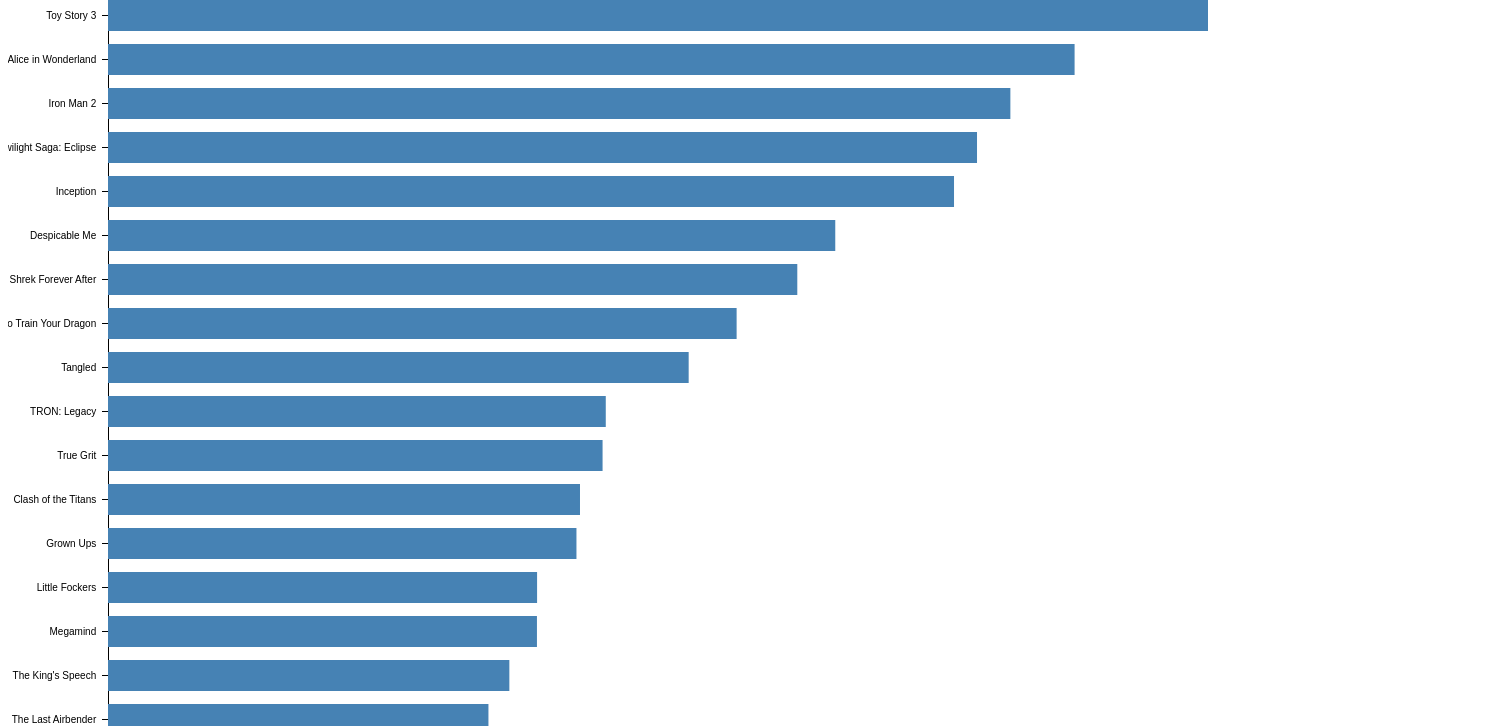
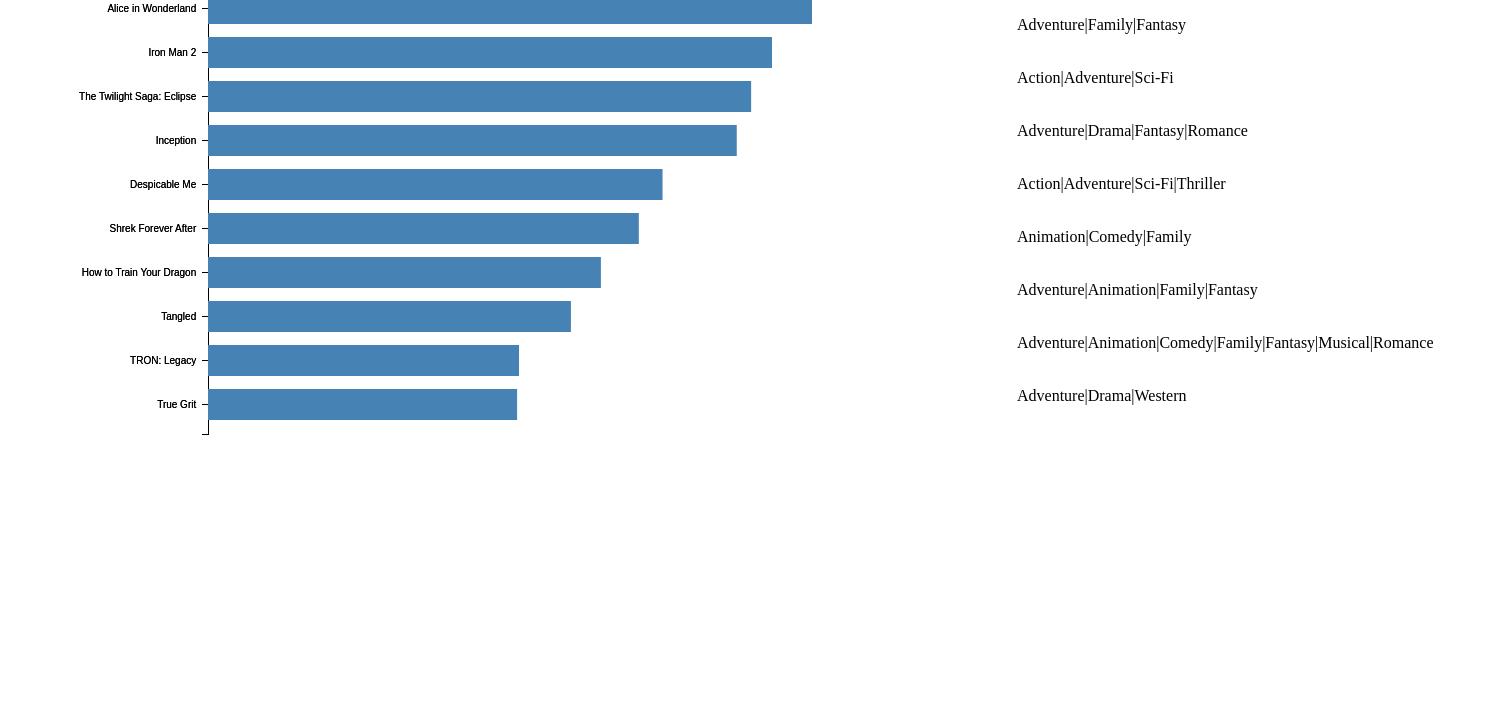
Before and after one commit to RichardM678/CS4460-P5, a plain HTML site: page index.html in a window 1280 px wide. Shown: the part 137-863 px from the top of the page, 1508 px wide, since content can reach past the window. Drawn offline with nearby package versions, Linux system fonts and the light colour scheme.

Commit message:
update mroe graph and a new column

```diff
--- a/index.html
+++ b/index.html
@@ -11,7 +11,7 @@
 	<link rel="stylesheet" href="styles.css">
 </head>
 <body>
-	<h1>Letter Frequency</h1>
+	<h1></h1>
 	<!-- Our graph will be added inside this divider element -->
 	<div id="graph"></div>
 
--- a/main.js
+++ b/main.js
@@ -15,7 +15,6 @@ function start() {
     // a reference to it for later.
     var graph = document.getElementById('graph');
 
-    var num2010 = 0;
     d3.csv('movies.csv', function(d) {
 
     });
@@ -25,22 +24,27 @@ function start() {
     // Specify the width and height of our graph
     // as variables so we can use them later.
     // Remember, hardcoding sucks! :)
-    var width = 1200;
+    var width = 1500;
     var height = 10000;
     var svg = d3.select(graph)
         .append('svg')
         .attr('width', width)
         .attr('height', height);
     var bars = svg.append('g');
+    var bar2 = svg.append('g');
 
     // bars.filter()
 
     // Our bar chart is going to encode the letter frequency as bar width.
     // This means that the length of the x axis depends on the length of the bars.
     // The y axis should contain A-Z in the alphabet (ordinal data).
-    xScale = d3.scale.linear().range([0, width]);
-    yScale = d3.scale.ordinal().rangeRoundBands([0, height], 0.3);
+    xScale = d3.scale.linear().range([0, width/2]);
+    yScale1 = d3.scale.ordinal().rangeRoundBands([0, height/20], 0.3);
+    yScaleSecond = d3.scale.ordinal().rangeRoundBands([0, height/20], 0.3);
 
+    xScale2 = d3.scale.linear().range([0, width/2]);
+    yScale2 = d3.scale.ordinal().rangeRoundBands([0, height/20], 0.3);
+    yScaleSecond2 = d3.scale.ordinal().rangeRoundBands([0, height/20], 0.3);
     // Tell D3 to create a y-axis scale for us, and orient it to the left.
     // That means the labels are on the left, and tick marks on the right.
     //var a =  d3.csv('movies.csv' , function(d){console.log(d);});
@@ -49,9 +53,6 @@ function start() {
     d3.csv('movies.csv', function(d) {
         d.budget = +d.budget;
         d.gross = +d.gross;
-        if (d.title_year == "2010") {
-            num2010++;
-        }
         return d;
 
     }, function(error, data) {
@@ -59,25 +60,33 @@ function start() {
 
         // We set the domain of the xScale. The domain includes 0 up to
         // the maximum frequency in the dataset. This is because
-        data = data.filter(function (d) {return d.title_year == 2010;});
-        data.sort(function(x, y) {return d3.descending(x.gross, y.gross);});
-        console.log(data);
+        data1 = data.filter(function (d) {return d.title_year == 2010 && d.gross > 170051787});
+        data1.sort(function(x, y) {return d3.descending(x.gross, y.gross);});
 
-
-        xScale.domain([0, d3.max(data, function(d) {
+        xScale.domain([0, d3.max(data1, function(d) {
             return d.gross; })
         ]);
 
-        yScale.domain(data.map(function(d) {
-
-            // if (d.title_year < 2011) {
-            //         return d.movie_title;
-            //     }
+        yScale1.domain(data1.map(function(d) {
             return d.movie_title;
         }));
 
+        yScaleSecond.domain(data1.map(function(d) {
+            return d.genres;
+        }));
 
-        var yAxis = d3.svg.axis().scale(yScale).orient('left');
+        // xScaleSecond.domain(data.map(function(d) {
+
+        //     return d.genres;
+        // }));
+
+        var yAxis = d3.svg.axis().scale(yScale1).orient('left');
+
+        var xAxis = d3.svg.axis().scale(xScale).orient('top');
+
+        var yAxisSecond = d3.svg.axis().scale(yScaleSecond).orient('right');
+        // var xAxisSecond = d3.svg.axis().scale(xScaleSecond).orient('top');
+
         //
         //  year = d3
         // .nest()
@@ -85,41 +94,128 @@ function start() {
         // .entries(data);
 
         // console.log(year);
+
+        bars.append('text')
+            .style("font-size","40px")
+            .text('2010')
+            .attr('transform', 'translate(50, 50)');
+
+        bars.append('text')
+            .style("font-size","40px")
+            .text('Genres')
+            .attr('transform', 'translate(1000, 50)');
+
+        bars.append('g')
+            .attr('class', 'y axis2')
+            .attr('transform', 'translate(1000, 50)')
+            .call(yAxisSecond);
+
         bars.append('g')
             .attr('class', 'y axis')
-            .attr('transform', 'translate(100, 0)')
+            .attr('transform', 'translate(200, 50)')
             .call(yAxis);
 
         bars.append('g')
+            .attr('class', 'y axis')
+            .attr('transform', 'translate(200, 50)')
+            .call(yAxis);
+
+        bars.append('g')
+            .attr('class', 'x axis')
+            .attr('transform', 'translate(200, 50)')
+            .call(xAxis);
+
+        bars.append('g')
             .selectAll('.bar')
-            .data(data)
+            .data(data1)
             .enter()
             .append('rect')
             .attr('class', 'bar')
+            .attr('transform', 'translate(100,50)')
             .attr('x', 100)
             .attr('y', function(d) {
-                return yScale(d.movie_title);
+                return yScale1(d.movie_title);
             })
             .attr('width', function(d) {
-                // xScale will map any number and return a number
-                // within the output range we specified earlier.
-                //console.log(d.gross);
                 return xScale(d.gross);
             })
             .attr('height', function(d) {
-                // Remember how we set the yScale to be an ordinal scale
-                // with bands from 0 to height? And then we set the domain
-                // to contain all the letters in the alphabet?
-
-                return yScale.rangeBand();
-                // if (d.title_year < 2011) {
-                //     return yScale.rangeBand();
-                // }
-
-                // return 20;
+                return yScale1.rangeBand();
             });
 
 
+
+        // 2011
+
+
+        data2 = data.filter(function (d) {return d.title_year == 2011 && d.gross >= 169705587});
+        data2.sort(function(x, y) {return d3.descending(x.gross, y.gross);});
+
+        xScale2.domain([0, d3.max(data2, function(d) {
+            return d.gross; })
+        ]);
+
+        yScale2.domain(data2.map(function(d) {
+            return d.movie_title;
+        }));
+
+        yScaleSecond2.domain(data2.map(function(d) {
+            return d.genres;
+        }));
+
+        var yAxis2 = d3.svg.axis().scale(yScale2).orient('left');
+
+        var xAxis2 = d3.svg.axis().scale(xScale2).orient('top');
+
+        var yAxisSecond2 = d3.svg.axis().scale(yScaleSecond2).orient('right');
+
+        bar2.append('text')
+            .style("font-size","40px")
+            .text('2011')
+            .attr('transform', 'translate(50, 1050)');
+
+        bar2.append('text')
+            .style("font-size","40px")
+            .text('Genres')
+            .attr('transform', 'translate(1000, 1050)');
+
+        bar2.append('g')
+            .attr('class', 'y axis2')
+            .attr('transform', 'translate(1000, 1050)')
+            .call(yAxisSecond2);
+
+        bar2.append('g')
+            .attr('class', 'y axis')
+            .attr('transform', 'translate(200, 1050)')
+            .call(yAxis2);
+
+        bar2.append('g')
+            .attr('class', 'y axis')
+            .attr('transform', 'translate(200, 1050)')
+            .call(yAxis2);
+
+        bar2.append('g')
+            .attr('class', 'x axis')
+            .attr('transform', 'translate(200, 1050)')
+            .call(xAxis2);
+
+        bar2.append('g')
+            .selectAll('.bar')
+            .data(data2)
+            .enter()
+            .append('rect')
+            .attr('class', 'bar')
+            .attr('transform', 'translate(100,1050)')
+            .attr('x', 100)
+            .attr('y', function(d) {
+                return yScale2(d.movie_title);
+            })
+            .attr('width', function(d) {
+                return xScale2(d.gross);
+            })
+            .attr('height', function(d) {
+                return yScale2.rangeBand();
+            });
     });
 
 }
--- a/styles.css
+++ b/styles.css
@@ -13,6 +13,10 @@
   stroke: #000;
   shape-rendering: crispEdges;
 }
-.x.axis path {
+/* .x.axis path {
+  display: none;
+} */
+
+.y.axis2 path {
   display: none;
 }
```
Also changed, not shown: 1 other file.
